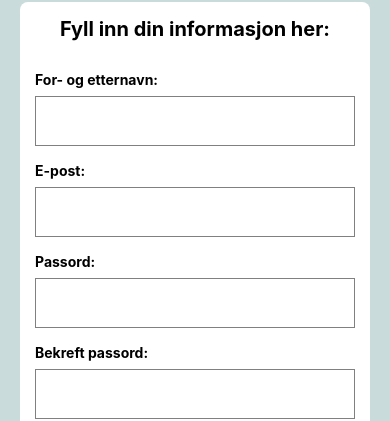
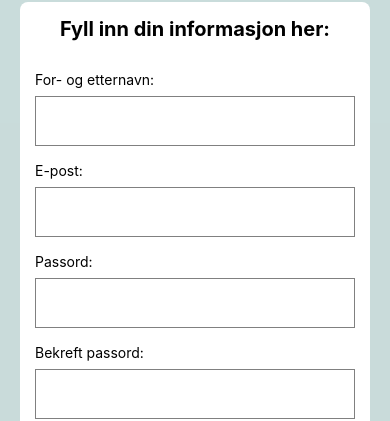
Before and after one commit to TommyS-NO/PhysioFlow-Prototype, a React Native app in the folder frontend/: screen /Register in a window 390 px wide. Shown: the part 132-553 px from the top of the page. Built offline with nearby package versions, Linux system fonts and the light colour scheme; no server answers.

Commit message:
Changed font in CustomInput

```diff
--- a/frontend/Components/CustomInput/CustomInput.tsx
+++ b/frontend/Components/CustomInput/CustomInput.tsx
@@ -27,7 +27,7 @@ const styles = StyleSheet.create({
   },
   label: {
     marginBottom: 8,
-		fontWeight: "bold",
+    fontSize: "15",
   },
   input: {
     borderWidth: 2,
```
Lines whose indentation alone changed are shown as unchanged.
